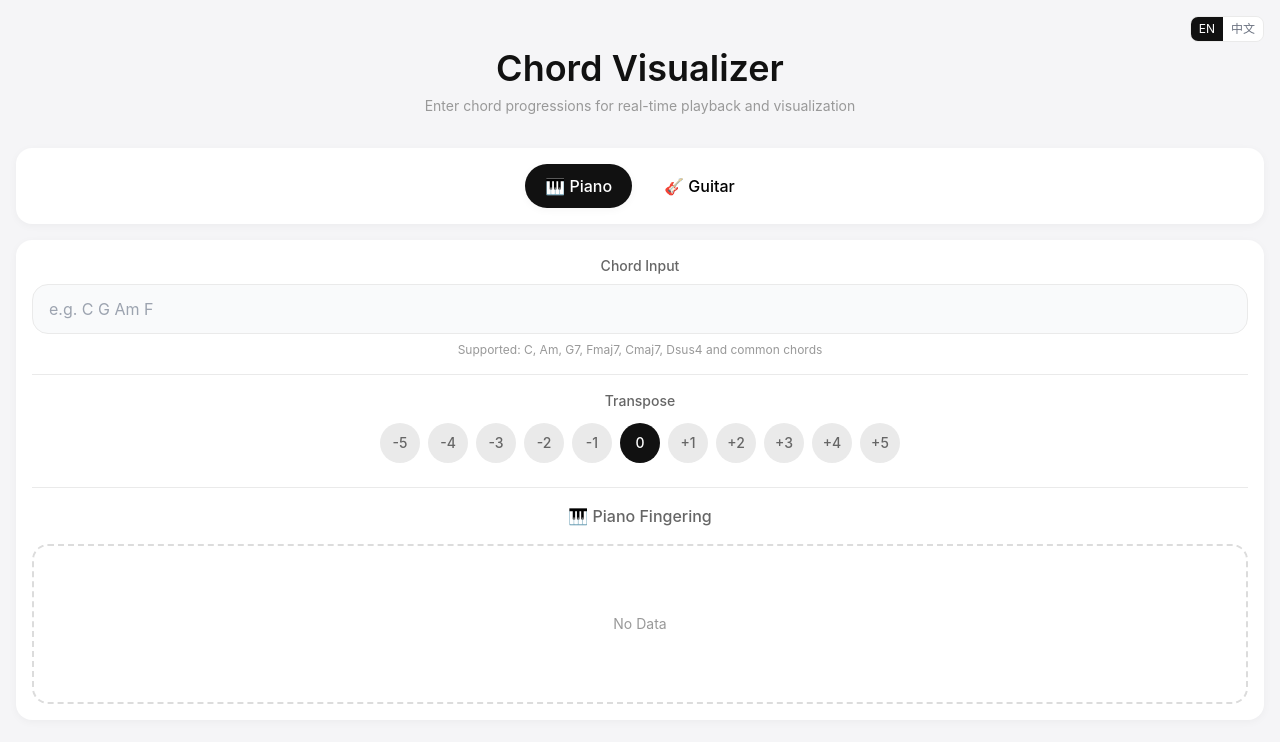
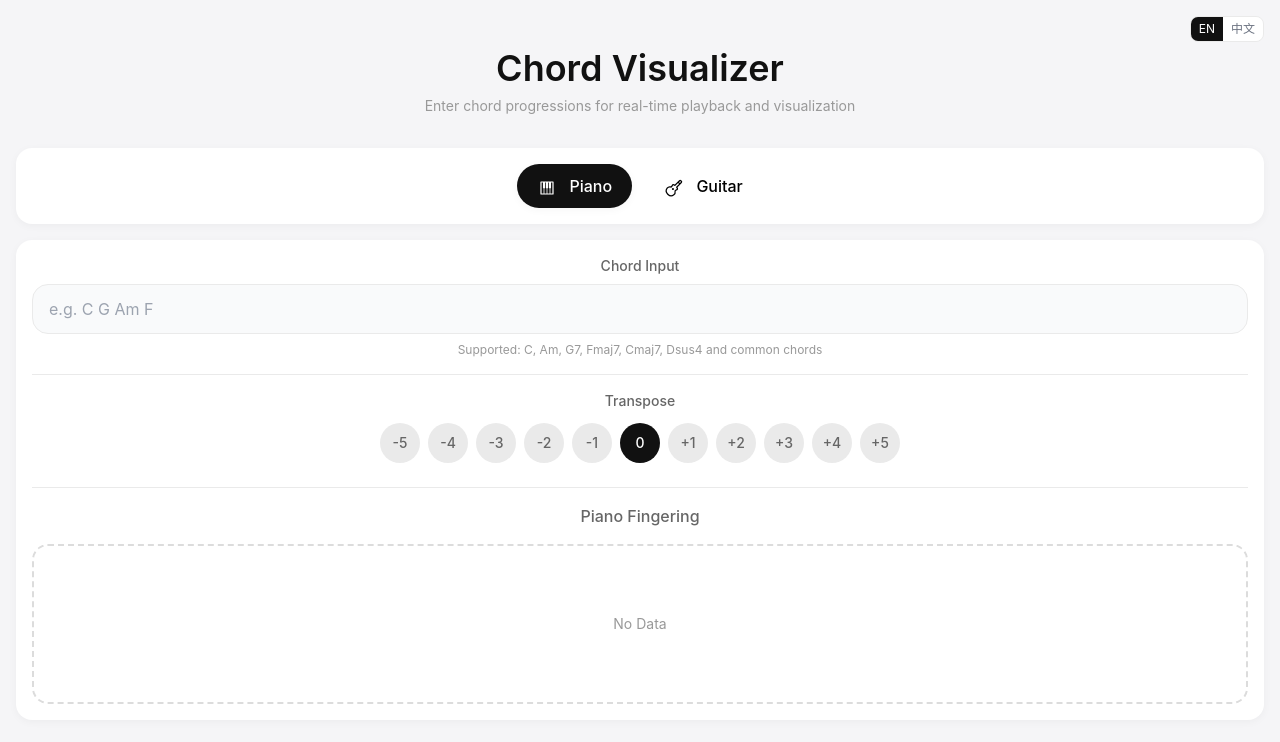
Before and after one commit to GirlofSteel/chord-visualizer, a Vue app: page / in a window 1280 px wide. Shown: the top 742 px of the page. Built offline with nearby package versions, Linux system fonts and the light colour scheme.

Commit message:
新增图标

```diff
--- a/src/components/ChordCard.vue
+++ b/src/components/ChordCard.vue
@@ -79,7 +79,7 @@
 
     <!-- 可视化区域 -->
     <h2 class="text-base font-medium mb-4 text-center" style="color: #666666;">
-      {{ instrument === 'piano' ? (isZh ? '🎹 钢琴指法' : '🎹 Piano Fingering') : (isZh ? '🎸 吉他指法' : '🎸 Guitar Fingering') }}
+      {{ instrument === 'piano' ? (isZh ? '钢琴指法' : 'Piano Fingering') : (isZh ? '吉他指法' : 'Guitar Fingering') }}
     </h2>
     <div id="visualization-area" class="overflow-x-auto">
       <slot></slot>
--- a/src/components/InstrumentSwitch.vue
+++ b/src/components/InstrumentSwitch.vue
@@ -11,7 +11,13 @@
         ]"
         :style="modelValue === 'piano' ? { backgroundColor: '#111111' } : {}"
       >
-        {{ isZh ? '🎹 钢琴' : '🎹 Piano' }}
+        <img
+          src="/piano.svg"
+          alt="Piano"
+          class="inline-block w-5 h-5 mr-2 align-middle"
+          :style="{ filter: modelValue === 'piano' ? 'brightness(0) invert(1)' : 'none' }"
+        />
+        {{ isZh ? '钢琴' : 'Piano' }}
       </button>
       <button
         @click="emit('update:modelValue', 'guitar')"
@@ -23,7 +29,13 @@
         ]"
         :style="modelValue === 'guitar' ? { backgroundColor: '#111111' } : {}"
       >
-        {{ isZh ? '🎸 吉他' : '🎸 Guitar' }}
+        <img
+          src="/guitar.svg"
+          alt="Guitar"
+          class="inline-block w-5 h-5 mr-2 align-middle"
+          :style="{ filter: modelValue === 'guitar' ? 'brightness(0) invert(1)' : 'none' }"
+        />
+        {{ isZh ? '吉他' : 'Guitar' }}
       </button>
     </div>
   </div>
```
Also changed, not shown: public/guitar.svg (added), public/piano.svg (added).
